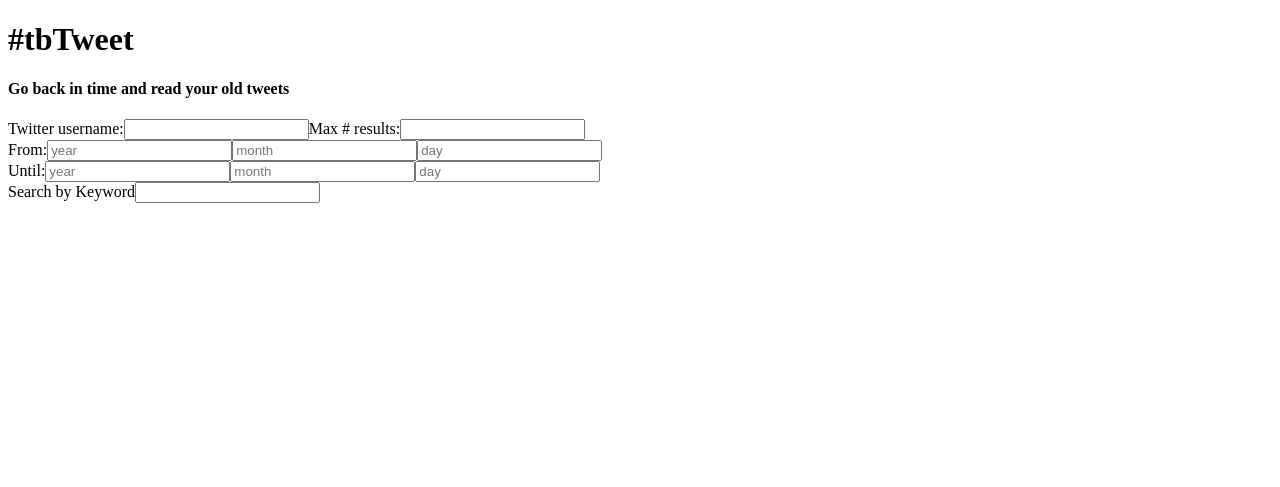
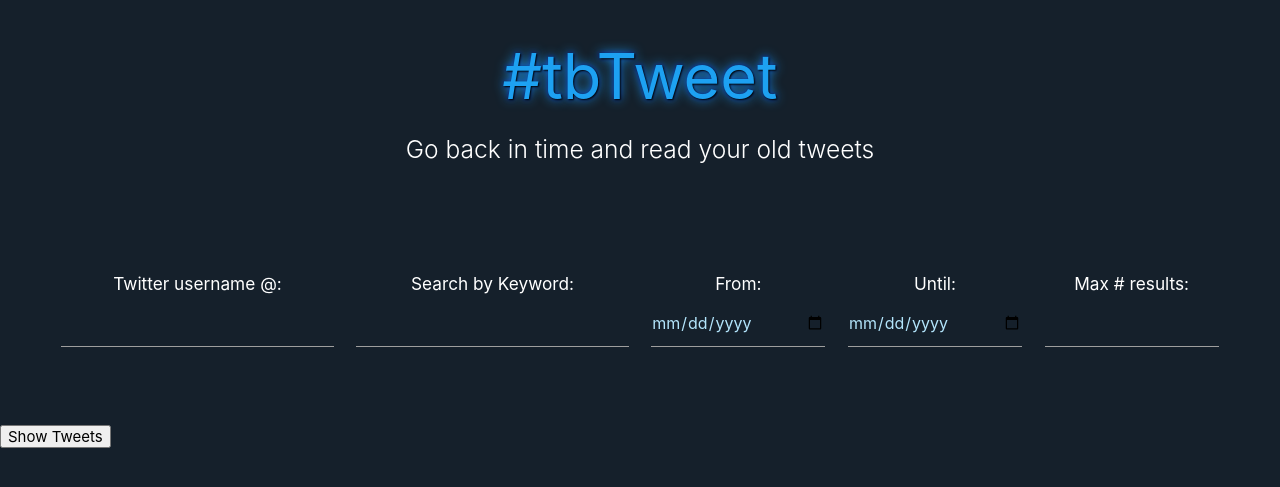
Before and after one commit to erinleeds11/tbTweet, a Flask app: page / in a window 1280 px wide. Shown: the top 487 px of the page. Run offline with Flask 2, Linux system fonts and the light colour scheme; some libraries are stand-ins or nearby versions.

Commit message:
started styling

```diff
--- a/static/css/styles.css
+++ b/static/css/styles.css
@@ -1,3 +1,32 @@
 body {
-    color:blue;
+    color: white;
+    /* background-color: rgb(21, 32, 43);; */
+    background-color:rgb(21, 32, 43);
+    /* background-image: linear-gradient(315deg, #36096d 0%, rgb(21, 32, 43) 74%); */
 }
+
+h1 {
+    color: rgba(29,161,242,1.00);
+    text-align: center;
+    text-shadow: 1px 1px 2px black, 0 0 12px rgba(29,161,242,1.00), 0 0 5px darkblue;
+}
+.title {
+    padding-bottom:40px ;
+}
+h5 {
+
+    text-align: center;
+    font-weight: 300;
+}
+input, select, textarea{
+    color: #b3e5fc;
+
+}
+
+.center {
+    text-align: center;
+}
+
+.queries {
+    padding: 50px;
+}
--- a/static/js/App.jsx
+++ b/static/js/App.jsx
@@ -2,9 +2,11 @@
 function Homepage() {
 
     return (
-      <div>
+      <div >
+        <div className="title">
         <h1>#tbTweet</h1>
-        <h4>Go back in time and read your old tweets</h4>
+        <h5>Go back in time and read your old tweets</h5>
+        </div>
         <Queries/>
       </div>
     );
@@ -14,43 +16,66 @@
 
     const [twitUsername, setTwitUsername] = React.useState("");
     const [numberResults, setNumberResults] = React.useState("");
-    const [minYear, setMinYear] = React.useState();
-    const [minMonth, setMinMonth] = React.useState();
-    const [minDay, setMinDay] = React.useState();
-    const [maxYear, setMaxYear] = React.useState();
-    const [maxMonth, setMaxMonth] = React.useState();
-    const [maxDay, setMaxDay] = React.useState();
+    const [minDate, setMinDate] = React.useState();
+    const [maxDate, setMaxDate] = React.useState();
     const [keyword, setKeyword]=React.useState(); //postentially add more!!
+    const [showResults, setShowResults] = React.useState(false);
 
-
+    const setResults = () => {
+        setShowResults(true);
+    }
     return (
         <div>
+            <div className="queries" >
+                {/* <div>
+                    Max # results:
+                    <input className="col s2" id="num-results" type = "text"  value = {numberResults} onChange = {e => setNumberResults(e.target.value)}></input>
+                </div> */}
+                <div className="row center">
+                <div className="col s3">
+                    <h6>Twitter username @:</h6>
+                    <input id="enter-username" type = "text"  value = {twitUsername} onChange = {e => setTwitUsername(e.target.value)}></input>
 
-            Twitter username:
-            <input id="enter-username" type = "text"  value = {twitUsername} onChange = {e => setTwitUsername(e.target.value)}></input>
-            Max # results:
-            <input id="num-results" type = "text"  value = {numberResults} onChange = {e => setNumberResults(e.target.value)}></input>
-            <div className="min-date">
-            From:
-                <input placeholder="year" type = "text"  value = {minYear} onChange = {e => setMinYear(e.target.value)}></input>
-                <input placeholder="month" type = "text"  value = {minMonth} onChange = {e => setMinMonth(e.target.value)}></input>
-                <input placeholder="day" type = "text"  value = {minDay} onChange = {e => setMinDay(e.target.value)}></input>
+                </div>
+                <div className="col s3" id="keyword">
+                    <h6>Search by Keyword:</h6>
+                    <input type = "text"  value = {keyword} onChange = {e => setKeyword(e.target.value)}></input>
+                </div>
+                    <div className="col s2 min-date">
+                    <h6>From:</h6>
+                        <input type = "date"  value = {minDate} onChange = {e => setMinDate(e.target.value)}></input>
+                    </div>
+                    <div className="col s2 max-date">
+                    <h6>Until:</h6>
+                        <input type = "date"  value = {maxDate} onChange = {e => setMaxDate(e.target.value)}></input>
+
+                    </div>
+                    <div className="col s2">
+                        <h6>Max # results: </h6>
+                        <input id="num-results" type = "text"  value = {numberResults} onChange = {e => setNumberResults(e.target.value)}></input>
+                    </div>
+                </div>
             </div>
-            <div className="max-date">
-            Until:
-                <input placeholder="year" type = "text"  value = {maxYear} onChange = {e => setMaxYear(e.target.value)}></input>
-                <input placeholder="month" type = "text"  value = {maxMonth} onChange = {e => setMaxMonth(e.target.value)}></input>
-                <input placeholder="day" type = "text"  value = {maxDay} onChange = {e => setMaxDay(e.target.value)}></input>
-            </div>
-            <div id="keyword">
-                Search by Keyword
-                <input  type = "text"  value = {keyword} onChange = {e => setKeyword(e.target.value)}></input>
-            </div>
+            <button onClick={setResults}>Show Tweets</button>
+
+            <Results showResults={showResults}/>
 
         </div>
+
     )
 
 }
 
+function Results(props) {
+    if (props.showResults) {
+        return (
+            <div>
+                results
+            </div>
+        )
+} else {
+    return <div></div>
+}
+}
 
-  ReactDOM.render(<Homepage />, document.getElementById('root'));
+ReactDOM.render(<Homepage />, document.getElementById('root'));
--- a/templates/root.html
+++ b/templates/root.html
@@ -11,11 +11,18 @@
     src="https://code.jquery.com/jquery-3.4.1.js"
     integrity="sha256-WpOohJOqMqqyKL9FccASB9O0KwACQJpFTUBLTYOVvVU="
     crossorigin="anonymous"></script>
+    <link rel="stylesheet" href="https://cdnjs.cloudflare.com/ajax/libs/materialize/1.0.0/css/materialize.min.css">
+    <link rel="stylesheet" href="https://use.fontawesome.com/releases/v5.0.10/css/all.css" integrity="sha384-+d0P83n9kaQMCwj8F4RJB66tzIwOKmrdb46+porD/OvrJ+37WqIM7UoBtwHO6Nlg" crossorigin="anonymous">
 
-  <link href="/static/css/site.css" rel="stylesheet">
+  <link href="/static/css/styles.css" rel="stylesheet">
 </head>
 <body>
 <div id="root"></div>
+<script src="https://cdnjs.cloudflare.com/ajax/libs/materialize/1.0.0/js/materialize.min.js"></script>
+    <script
+      src="http://code.jquery.com/jquery-3.5.1.js"
+      integrity="sha256-QWo7LDvxbWT2tbbQ97B53yJnYU3WhH/C8ycbRAkjPDc="
+      crossorigin="anonymous"></script>
 <script src="/static/js/App.jsx" type="text/jsx"></script>
 
 </body>
```
